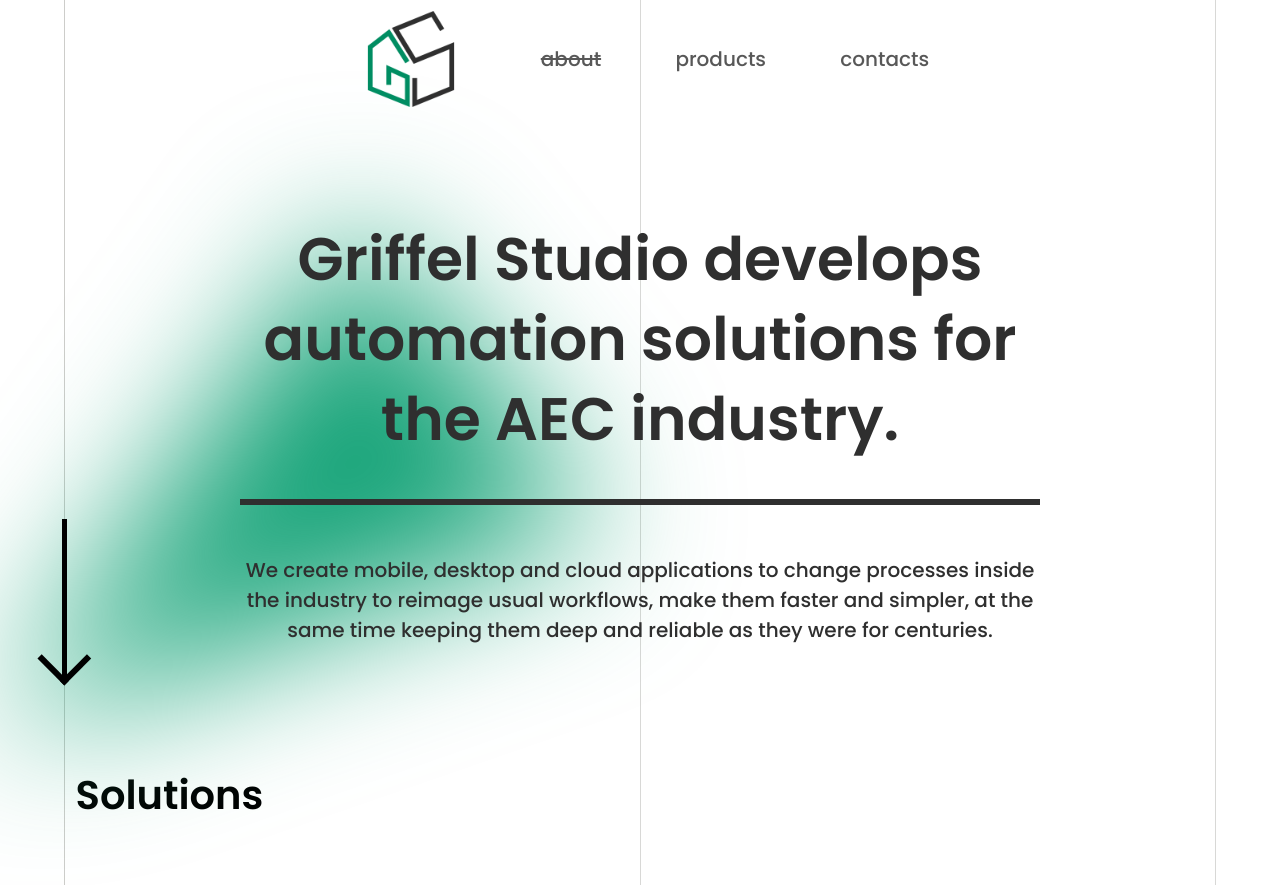
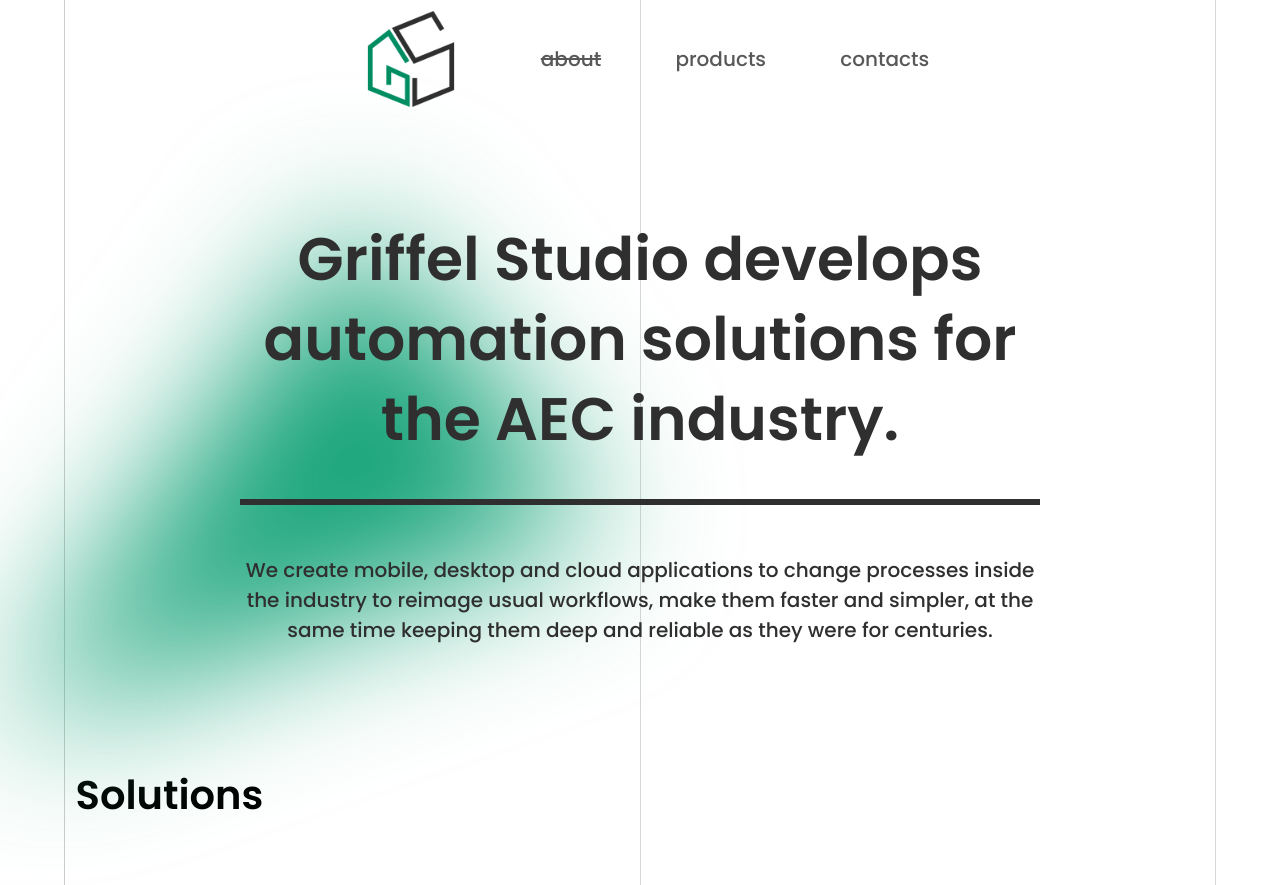
Before and after one commit to griffelstudio/griffel_studio, a Django app: page / in a window 1280 px wide. Shown: the part 41-926 px from the top of the page. Run offline with Django 3.2, Linux system fonts and the light colour scheme.

Commit message:
fix:arrow off

```diff
--- a/mainsite/templates/mainsite/index.html
+++ b/mainsite/templates/mainsite/index.html
@@ -2,7 +2,7 @@
 {% load static %}
 
 {% block content %}
-    <div class="arrowbox"><div class="arrow"></div></div>
+    <!-- <div class="arrowbox"><div class="arrow"></div></div> -->
     <main>
       <section class="intro">
         <img class="vector_1" src="{% static 'mainsite/img/Vector1.svg' %}" alt="">
```
